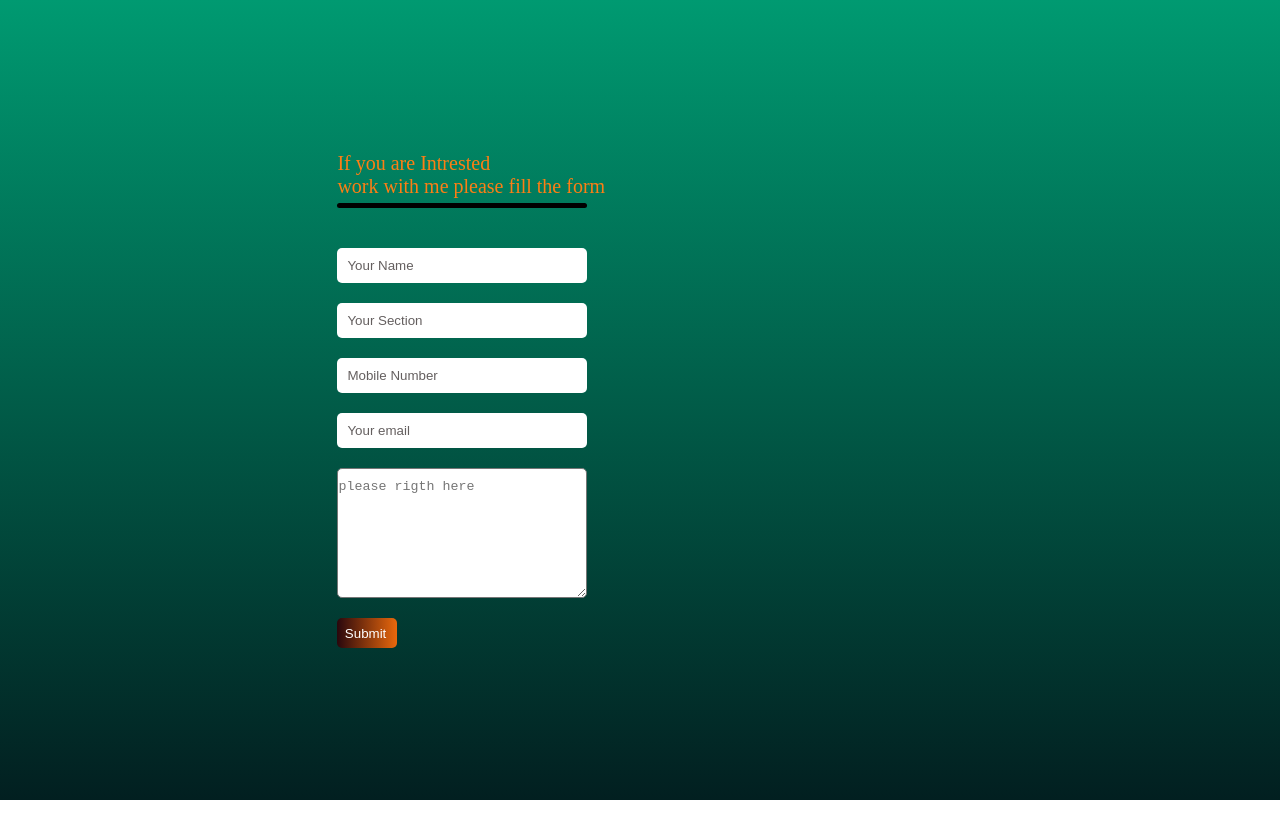
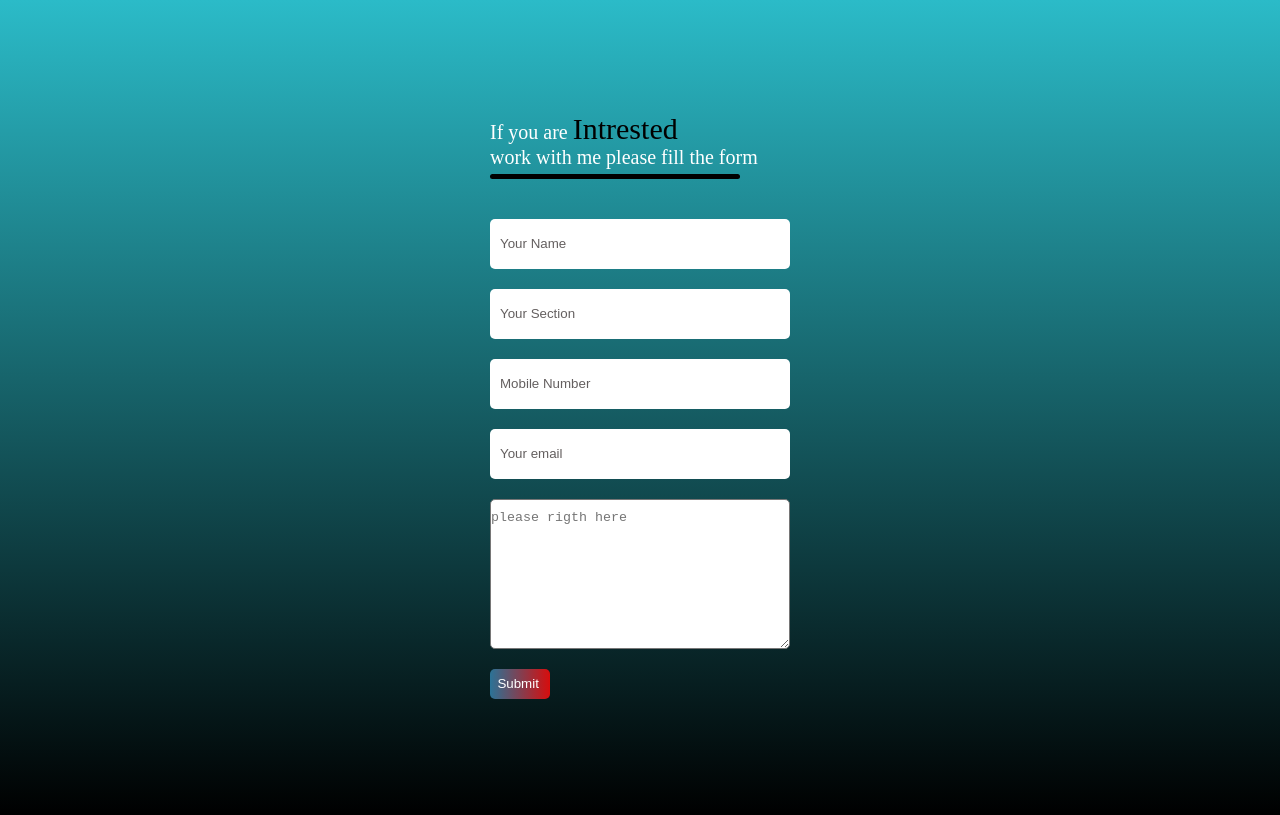
Before and after one commit to aakash-sre/contact-form, a plain HTML site: page index.html in a window 1280 px wide. Drawn offline with Linux system fonts and the light colour scheme.

Commit message:
first commit

```diff
--- a/index.html
+++ b/index.html
@@ -11,7 +11,7 @@
 
     <form action="https://api.web3forms.com/submit" method="POST" class="contect-left">
       <div class="contact-left-title">
-        <h2>If you are Intrested<br> work  with me please fill the form</h2>
+        <h2>If you are <span>Intrested</span> <br> work  with me please fill the form</h2>
         <hr>
       </div>
       <input type="hidden" name="access_key" value="e552e2b1-a3a4-466e-bb83-ac86df6ef35f">
@@ -25,7 +25,7 @@
 
     </form>
     <div class="contact-right">
-      <img src="" alt="">
+
 
     </div>
   </div>
--- a/style.css
+++ b/style.css
@@ -6,14 +6,16 @@
 }
 body{
   font-family:" Outfit";
-  background:linear-gradient(#009a71, #021f20);
+  background:linear-gradient(#2bbbc8, #000000);
 }
 
 .contact-container{
+  margin-top:5px ;
+  margin-bottom: 10px;
   height: 100vh;
   display: flex;
   align-items: center;
-  justify-content: space-evenly;
+  justify-content:center;
 
 
 }
@@ -25,7 +27,7 @@ body{
 }
 .contact-left-title h2{
   font-weight: 60;
-  color:#fd7e14;
+  color:#ffffff;
   font-size: 20px;
   margin-bottom: 5px;
 
@@ -42,8 +44,8 @@ body{
 
 
 .input-1{
-  width: 250px;
-  height: 35px;
+  width: 300px;
+  height: 50px;
   border:#000;
   outline: #fd7e14;
   border-radius: 5px;
@@ -54,7 +56,7 @@ body{
 
 .button{
   color:white;
-  background: linear-gradient(270deg,#e9680c,#29070d );
+  background: linear-gradient(270deg,#d70d0d,#2b7397 );
   width: 60px;
   height: 30px;
   border-radius: 5px;
@@ -65,9 +67,9 @@ body{
 
 .contect-left textarea{
   padding-top: 10px;
-  height: 130px;
+  height: 150px;
   border-radius: 5px;
-  width: 250px;
+  width: 300px;
 }
 
 .input-1:focus{
@@ -88,3 +90,8 @@ body{
   }
 
 }
+.contact-left-title span{
+  color: #000000;
+  font-size:30px;
+  margin-top: 20px;
+}
```
